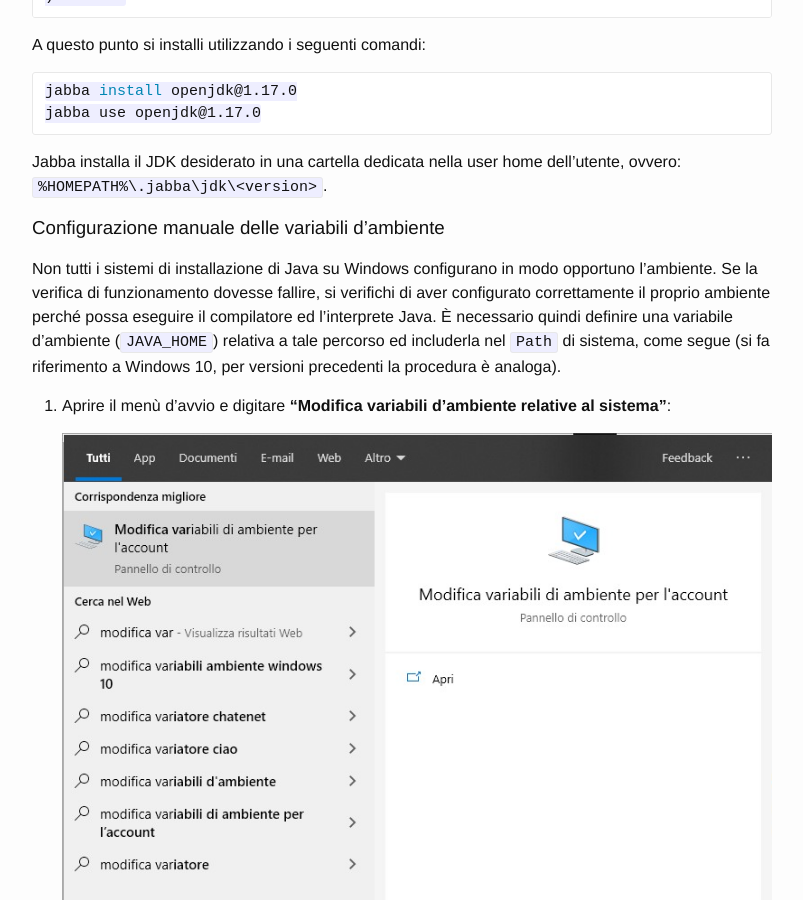
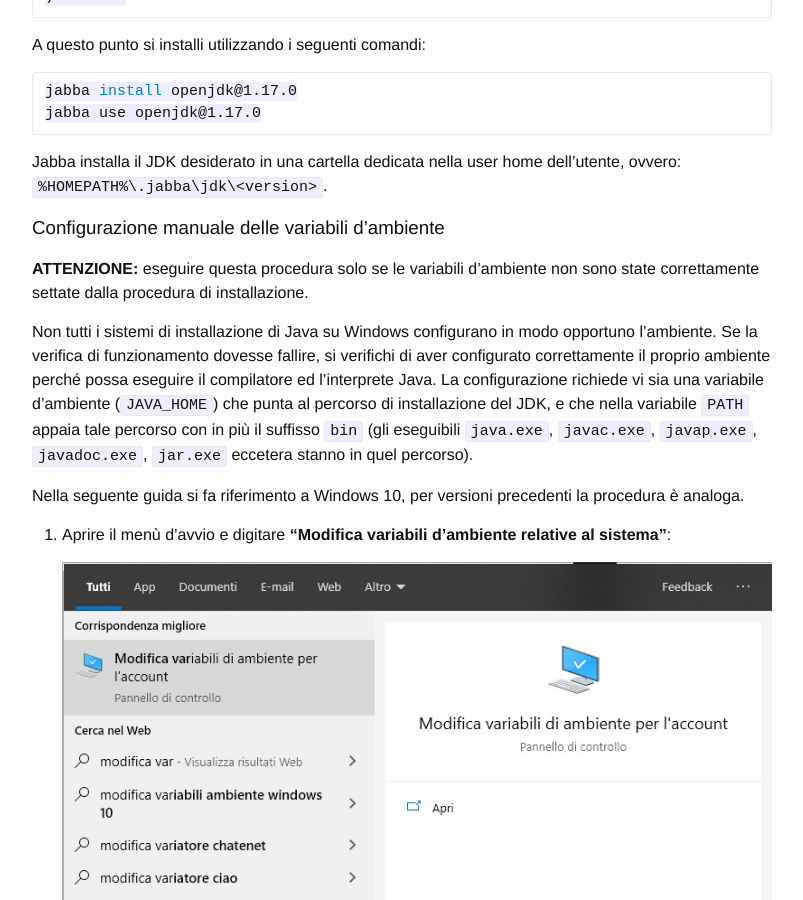
Before and after one commit to unibo-oop/software-installation, a Jekyll site: the page built from index.md, in a window 1280 px wide and 900 px high, scrolled down 4772 px. Shown: the whole window, without its empty margins (238-1041 px from the left). Built offline with Jekyll 4.4.1, drawn with Linux system fonts in a browser that asks for light colours; some of the changed text lies outside the part shown.

```diff
--- a/index.md
+++ b/index.md
@@ -200,10 +200,16 @@ Jabba installa il JDK desiderato in una cartella dedicata nella user home dell'u
 
 ### Configurazione manuale delle variabili d'ambiente
 
+**ATTENZIONE:** eseguire questa procedura solo se le variabili d'ambiente non sono state correttamente settate dalla procedura di installazione.
+
 Non tutti i sistemi di installazione di Java su Windows configurano in modo opportuno l'ambiente.
-Se la verifica di funzionamento dovesse fallire, si verifichi di aver configurato correttamente il proprio ambiente perché possa eseguire il compilatore ed l'interprete Java.
-È necessario quindi definire una variabile d'ambiente (`JAVA_HOME`) relativa a tale percorso ed includerla nel `Path` di sistema, come segue
-(si fa riferimento a Windows 10, per versioni precedenti la procedura è analoga).
+Se la verifica di funzionamento dovesse fallire,
+si verifichi di aver configurato correttamente il proprio ambiente perché possa eseguire il compilatore ed l'interprete Java.
+La configurazione richiede vi sia una variabile d'ambiente (`JAVA_HOME`) che punta al percorso di installazione del JDK,
+e che nella variabile `PATH` appaia tale percorso con in più il suffisso `bin`
+(gli eseguibili `java.exe`, `javac.exe`, `javap.exe`, `javadoc.exe`, `jar.exe` eccetera stanno in quel percorso).
+
+Nella seguente guida si fa riferimento a Windows 10, per versioni precedenti la procedura è analoga.
 
 1. Aprire il menù d'avvio e digitare __"Modifica variabili d'ambiente relative al sistema"__:
 
@@ -239,7 +247,8 @@ Se la verifica di funzionamento dovesse fallire, si verifichi di aver configurat
 7. Premere su __"OK"__ su tutte le finestre sin qui aperte per confermare le modifiche.
 
 8. Fatto!
-   Verificare la corretta installazione del JDK eseguendo __entrambi__ i comandi `javac -version` e `java -version` dal prompt dei comandi.
+   Verificare la corretta installazione del JDK eseguendo __entrambi__ i comandi `javac -version` e `java -version` da un *nuovo* prompt dei comandi
+   (va riaperto *dopo* il salvataggio della modifica).
 
 ## Verifica del funzionamento
 
```
Also changed, not shown: other parts of index.md (+2 -0 lines).
